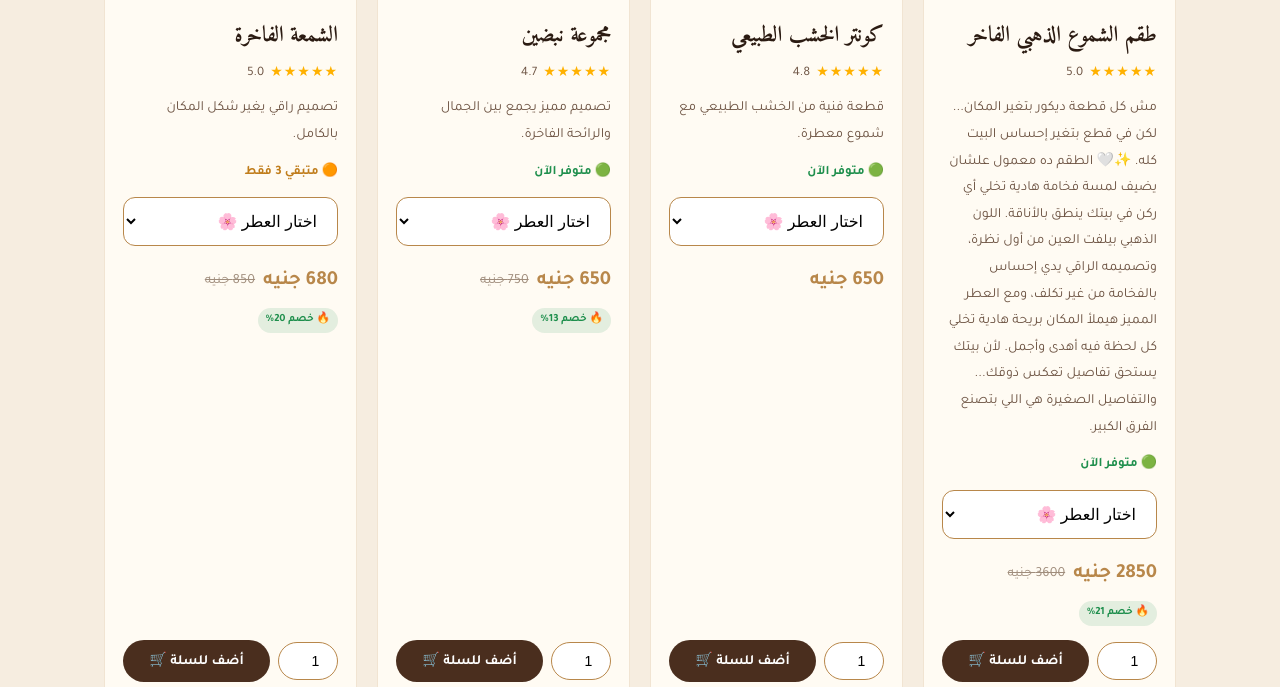
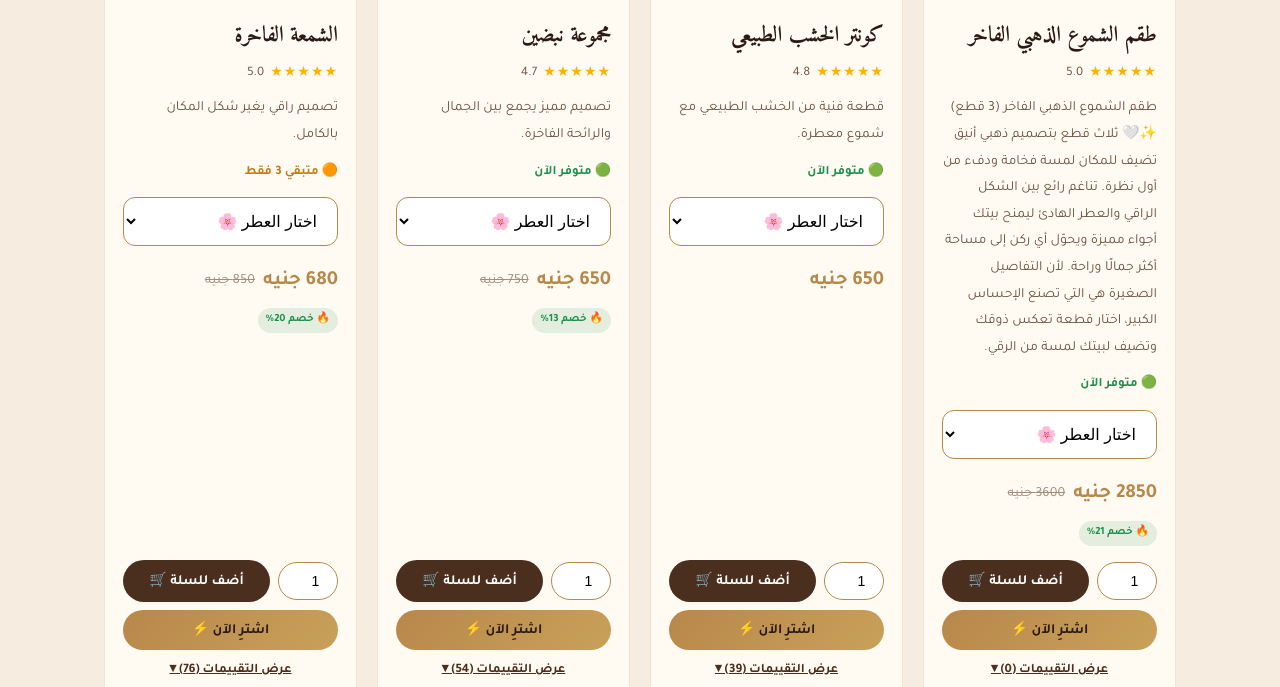
Before and after one commit to velalight/velalight.github.io, a plain HTML site: page index.html in a window 1280 px wide. Shown: the part 963-1650 px from the top of the page. Drawn offline with Linux system fonts and the light colour scheme.

Commit message:
Update product description for golden candle set

```diff
--- a/index.html
+++ b/index.html
@@ -2771,7 +2771,7 @@ images:[
 price:2850,
 oldPrice:3600,
 badge:"✨ جديد",
-desc:"مش كل قطعة ديكور بتغير المكان... لكن في قطع بتغير إحساس البيت كله. ✨🤍 الطقم ده معمول علشان يضيف لمسة فخامة هادية تخلي أي ركن في بيتك ينطق بالأناقة. اللون الذهبي بيلفت العين من أول نظرة، وتصميمه الراقي يدي إحساس بالفخامة من غير تكلف، ومع العطر المميز هيملأ المكان بريحة هادية تخلي كل لحظة فيه أهدى وأجمل. لأن بيتك يستحق تفاصيل تعكس ذوقك... والتفاصيل الصغيرة هي اللي بتصنع الفرق الكبير.",
+desc:"طقم الشموع الذهبي الفاخر (3 قطع) ✨🤍 ثلاث قطع بتصميم ذهبي أنيق تضيف للمكان لمسة فخامة ودفء من أول نظرة. تناغم رائع بين الشكل الراقي والعطر الهادئ ليمنح بيتك أجواء مميزة ويحوّل أي ركن إلى مساحة أكثر جمالًا وراحة. لأن التفاصيل الصغيرة هي التي تصنع الإحساس الكبير، اختار قطعة تعكس ذوقك وتضيف لبيتك لمسة من الرقي.",
 scents:[
 "فانيلا 🍦",
 "عود 🤎",
```
